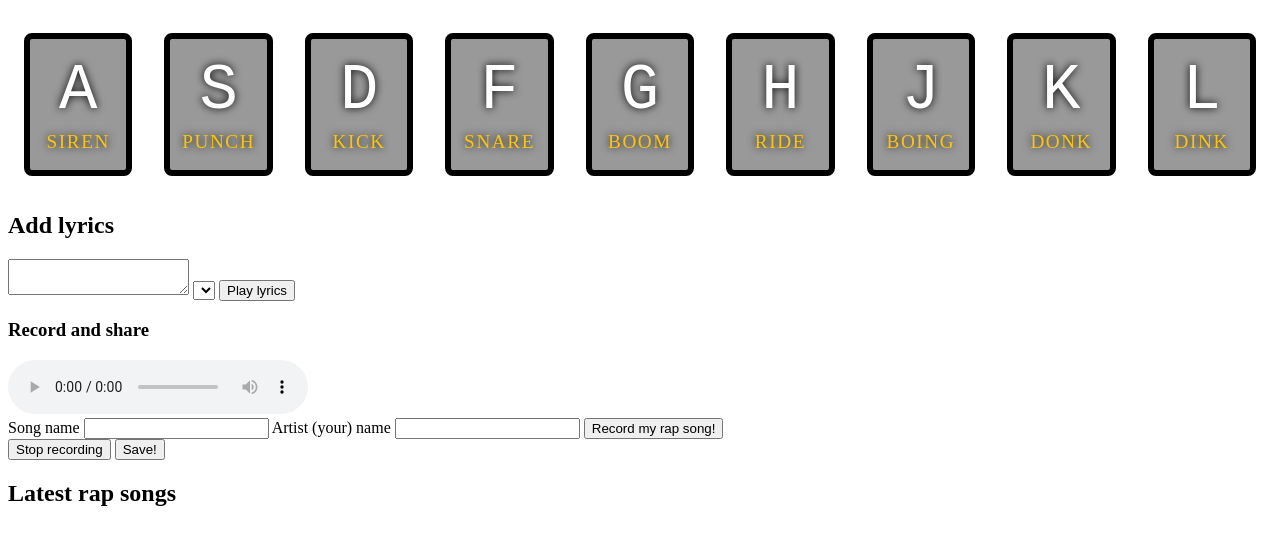
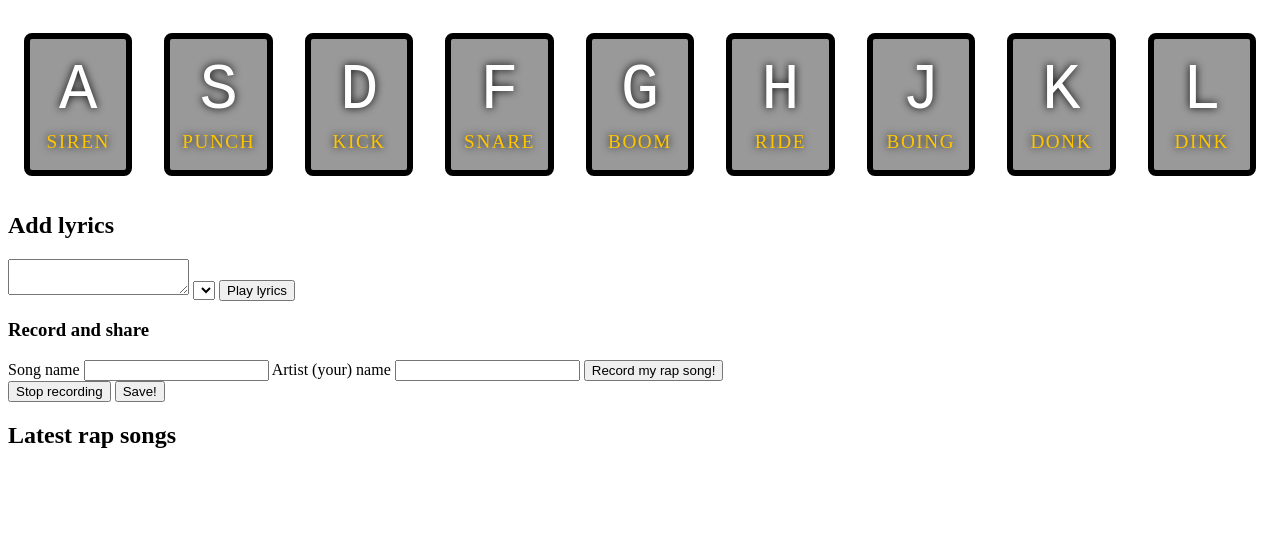
Before and after one commit to sxkosone/robot-rap-frontend, a plain HTML site: page index.html in a window 1280 px wide. Shown: the part 110-654 px from the top of the page. Drawn offline with Linux system fonts and the light colour scheme; no server answers.

Commit message:
will branch off next to create bg beats

```diff
--- a/index.html
+++ b/index.html
@@ -75,7 +75,6 @@
             <input type="submit" value="Play lyrics">
         </form>
         <h3>Record and share</h3>
-        <audio src="https://dl.dropboxusercontent.com/s/eesybyqdrg3d2dd/trimmed-audio.wav?dl=0" controls loop></audio>
         <form id="record-form">
             <label for="name">Song name</label>
             <input type="text" name="name">
```
